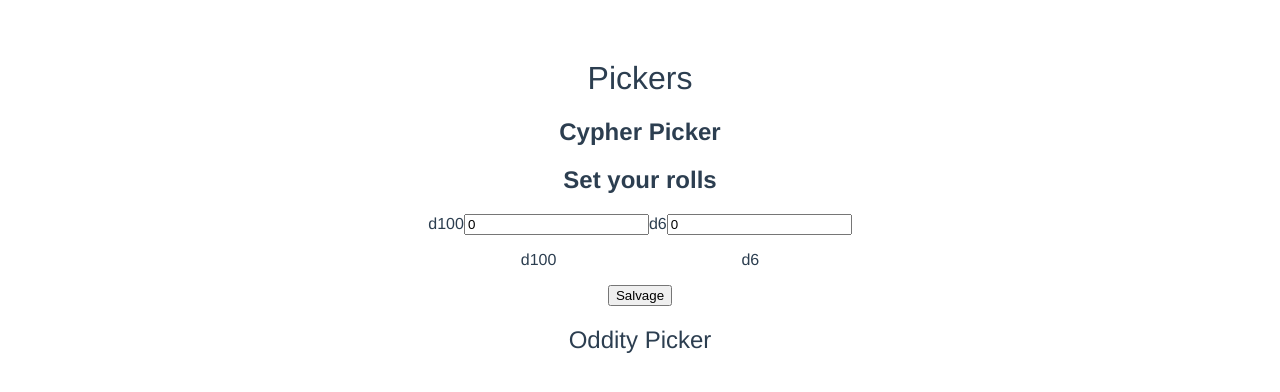
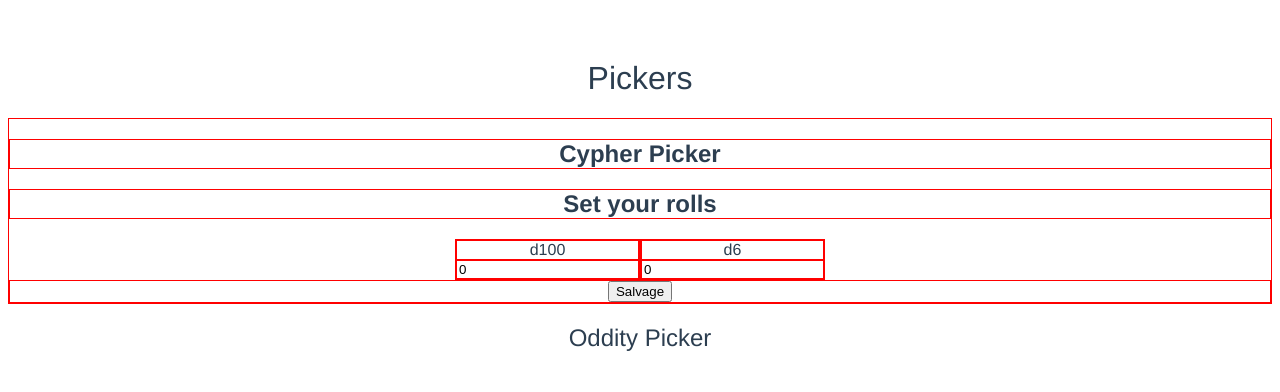
Before and after one commit to piecar/NumeneraApp, a Vue app: page /#/ in a window 1280 px wide. Shown: the top 392 px of the page. Built offline with nearby package versions, Linux system fonts and the light colour scheme.

Commit message:
Fixed block issue for input box ans label

```diff
--- a/src/components/CypherPicker.vue
+++ b/src/components/CypherPicker.vue
@@ -5,12 +5,10 @@
     <div class="inputs">
       <label for="d100">d100</label>
       <input class="inputBox" id="d100" v-model.number="d100">
-      <p>d100</p>
     </div>
     <div class="inputs">
       <label for="d6">d6</label>
       <input class="inputBox" id="d6" v-model.number="d6">
-      <p>d6</p>
     </div>
     <FormButton
       button-text="Salvage"
@@ -60,4 +58,13 @@ export default {
   .inputs {
     display: inline-block;
   }
+  .inputBox {
+    display: block;
+  }
+  label {
+    display: block;
+  }
+  * {
+    border: 1px solid red !important;
+  }
 </style>
```
Also changed, not shown: 1 other file (tests, documents, lock files or other folders).
